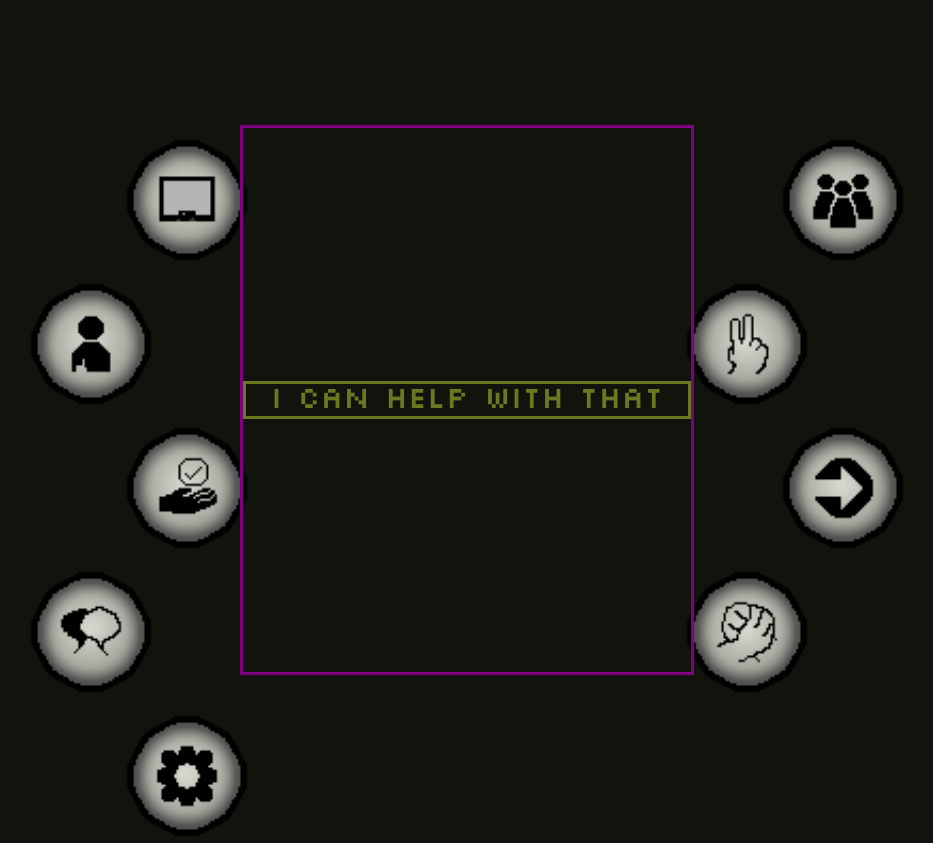
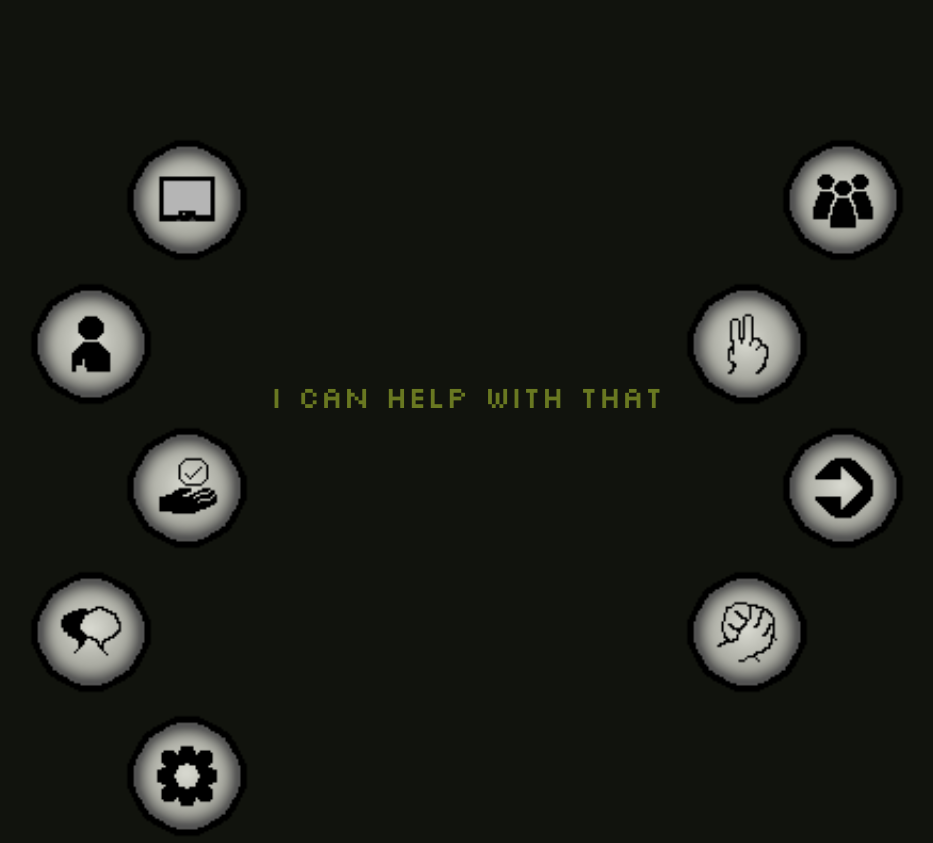
Before and after one commit to EmmmB/neocities, a plain HTML site: page public/genesis-01/speak.html in a window 1280 px wide. Shown: the top 843 px of the page, without its empty margins (173-1106 px from the left). Drawn offline with Linux system fonts and the light colour scheme.

Commit message:
guuhgh left the debug borders in, fixed

```diff
--- a/public/genesis-01/genesis-01.css
+++ b/public/genesis-01/genesis-01.css
@@ -80,14 +80,14 @@ body {
   height: 17em;
   text-transform: uppercase;
   color: #697821;
-  border: solid purple;
+  border: none purple;
   font-size: 2em;
 }
 
 .response {
   width: 100%;
   text-align: center;
-  border: solid;
+  border: none;
 }
 
 .phrases {
--- a/public/genesis-01/speak.html
+++ b/public/genesis-01/speak.html
@@ -3,7 +3,7 @@
 <html>
   <head>
     <title>LET ME TALK</title>
-    <link href="genesis-01.css?v4" rel="stylesheet"media="all">
+    <link href="genesis-01.css?v5" rel="stylesheet"media="all">
 
 
    </head>
```
